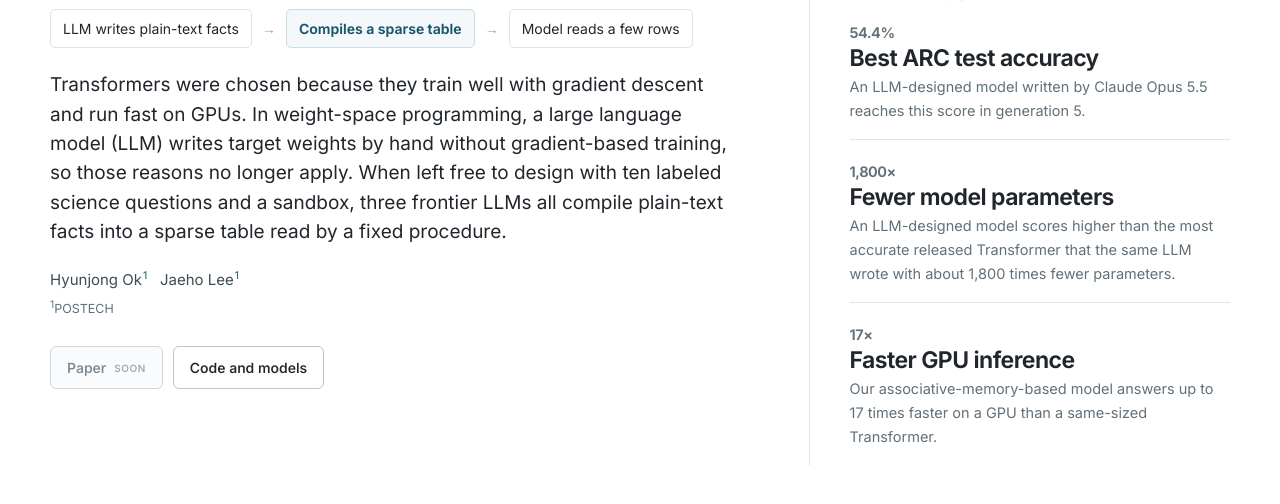
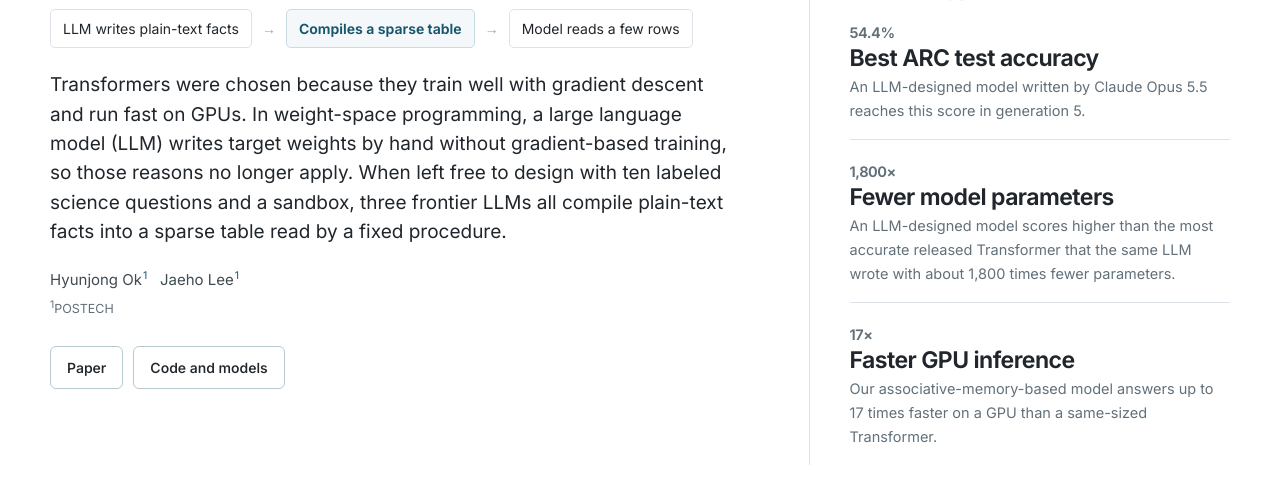
Before and after one commit to wsp-no-transformer/wsp-no-transformer.github.io, a plain HTML site: page index.html in a window 1280 px wide. Shown: the part 292-796 px from the top of the page. Drawn offline with Linux system fonts and the light colour scheme.

Commit message:
Paper link

```diff
--- a/index.html
+++ b/index.html
@@ -89,7 +89,7 @@ video{display:block;width:100%;border:1px solid var(--line);border-radius:10px;b
 <div class='flow'><span>LLM writes plain-text facts</span><i>→</i><strong>Compiles a sparse table</strong><i>→</i><span>Model reads a few rows</span></div>
 <p class='lede'>Transformers were chosen because they train well with gradient descent and run fast on GPUs. In weight-space programming, a large language model (LLM) writes target weights by hand without gradient-based training, so those reasons no longer apply. When left free to design with ten labeled science questions and a sandbox, three frontier LLMs all compile plain-text facts into a sparse table read by a fixed procedure.</p>
 <p class='authors'>Hyunjong Ok<sup>1</sup> &nbsp; Jaeho Lee<sup>1</sup></p><p class='affil'><sup>1</sup>POSTECH</p>
-<div class='links'><span class='button'>Paper <small>soon</small></span><a class='button on' href='https://github.com/effl-lab/Weight-Space-Programming'>Code and models</a></div>
+<div class='links'><a class='button on' href='https://www.alphaxiv.org/abs/2611.weight-space-programming-associative-memory'>Paper</a><a class='button on' href='https://github.com/effl-lab/Weight-Space-Programming'>Code and models</a></div>
 </div>
 <aside class='evidence'><p class='eyebrow'>Key findings</p><ul>
 <li><a href='#build'><p class='stat'>54.4%</p><h3>Best ARC test accuracy</h3><p>An LLM-designed model written by Claude Opus 5.5 reaches this score in generation 5.</p></a></li>
```
